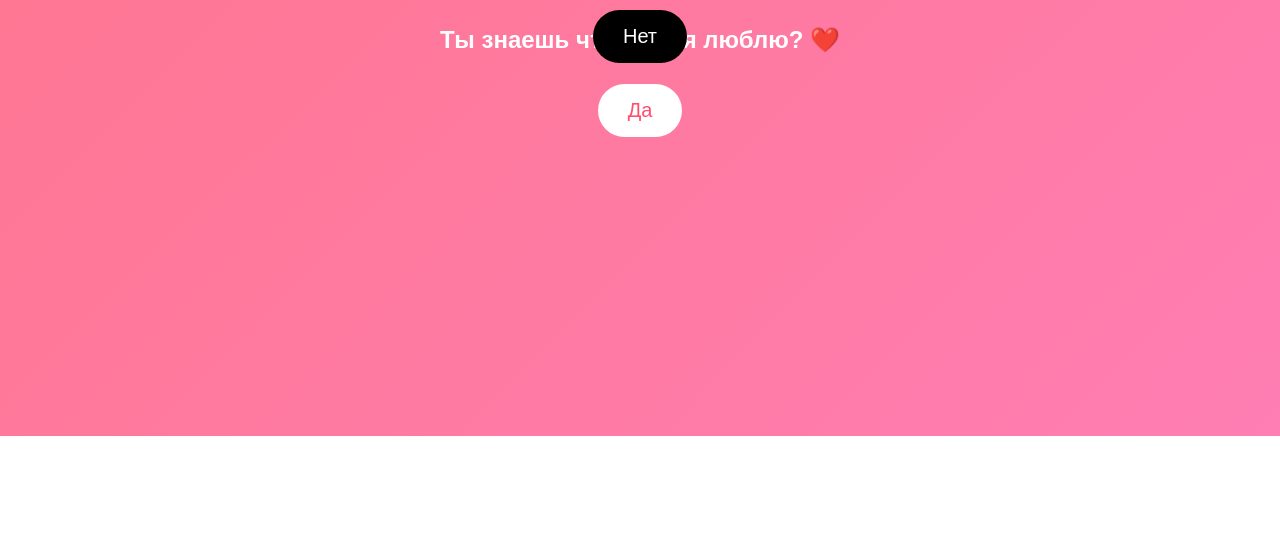
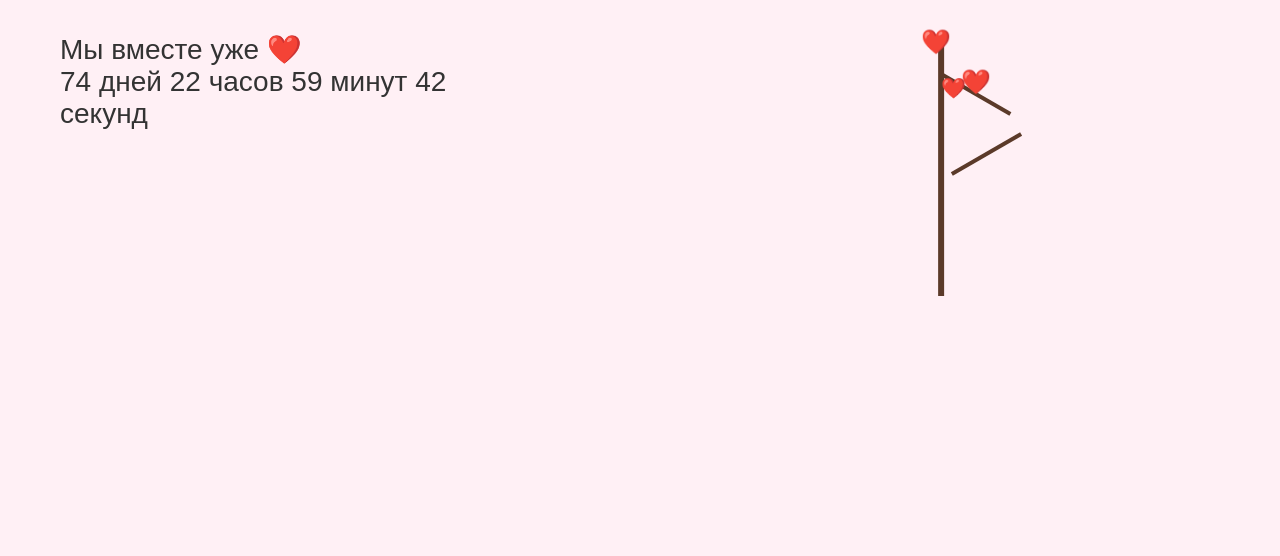
Before and after one commit to m0nt111/love-site, a plain HTML site: page index.html in a window 1280 px wide. Shown: the part 364-920 px from the top of the page. Before the commit the page ends 800 px from the top, so only its background shows below. Drawn offline with Linux system fonts and the light colour scheme.

Commit message:
Update index.html

```diff
--- a/index.html
+++ b/index.html
@@ -1,83 +1,266 @@
 <!DOCTYPE html>
-<html>
+<html lang="ru">
 <head>
 <meta charset="UTF-8">
-<title>Для моей любимой ❤️</title>
+<title>8 марта ❤️</title>
 
 <style>
 
 body{
 margin:0;
-height:100vh;
-display:flex;
-flex-direction:column;
-justify-content:center;
-align-items:center;
+background:#fff0f5;
 font-family:Arial;
-background:linear-gradient(135deg,#ff758c,#ff7eb3);
-color:white;
-text-align:center;
 overflow:hidden;
 }
 
-button{
-padding:15px 30px;
-font-size:20px;
-border:none;
-border-radius:30px;
-margin:10px;
-cursor:pointer;
+.container{
+display:flex;
+height:100vh;
+align-items:center;
+justify-content:space-between;
+padding:60px;
 }
 
-#yes{
-background:white;
-color:#ff4d6d;
+/* текст слева */
+
+.left{
+width:40%;
+color:#333;
 }
 
-#no{
-background:black;
-color:white;
-position:absolute;
+#timer{
+font-size:28px;
+margin-bottom:30px;
 }
 
-#message{
-display:none;
-font-size:28px;
-margin-top:30px;
+#text{
+font-size:22px;
+line-height:1.6;
+}
+
+/* дерево */
+
+.right{
+position:relative;
+width:60%;
+height:100%;
+display:flex;
+align-items:center;
+justify-content:center;
+}
+
+.tree{
+position:relative;
+width:200px;
+height:400px;
+transform-origin:bottom;
+animation:moveTree 3s forwards;
+animation-delay:4s;
+}
+
+/* ствол */
+
+.trunk{
+position:absolute;
+bottom:0;
+left:50%;
+width:6px;
+height:0;
+background:#5b3a29;
+transform:translateX(-50%);
+animation:growTrunk 2s forwards;
+}
+
+/* ветки */
+
+.branch{
+position:absolute;
+width:80px;
+height:4px;
+background:#5b3a29;
+opacity:0;
+}
+
+.branch.left{
+bottom:160px;
+left:50%;
+transform-origin:right;
+transform:rotate(-30deg);
+animation:showBranch 1s forwards;
+animation-delay:2s;
+}
+
+.branch.right{
+bottom:220px;
+left:50%;
+transform-origin:left;
+transform:rotate(30deg);
+animation:showBranch 1s forwards;
+animation-delay:2.5s;
+}
+
+/* сердечки */
+
+.heart{
+position:absolute;
+font-size:24px;
+opacity:0;
+}
+
+.heart1{
+bottom:240px;
+left:40%;
+animation:showHeart 1s forwards;
+animation-delay:3s;
+}
+
+.heart2{
+bottom:200px;
+left:60%;
+animation:showHeart 1s forwards;
+animation-delay:3.3s;
+}
+
+/* падающие сердечки */
+
+.fall{
+position:absolute;
+font-size:20px;
+left:50%;
+top:180px;
+animation:fall 4s infinite;
+animation-delay:5s;
+}
+
+/* анимации */
+
+@keyframes growTrunk{
+0%{height:0}
+100%{height:260px}
+}
+
+@keyframes showBranch{
+to{opacity:1}
+}
+
+@keyframes showHeart{
+to{opacity:1}
+}
+
+@keyframes moveTree{
+to{transform:translateX(120px)}
+}
+
+@keyframes fall{
+0%{
+transform:translate(0,0);
+opacity:1;
+}
+100%{
+transform:translate(-250px,250px);
+opacity:0;
+}
 }
 
 </style>
+</head>
 
-</head>
 
 <body>
 
-<h1>С 8 марта 🌸</h1>
-<h2>Ты знаешь что я тебя люблю? ❤️</h2>
+<div class="container">
 
-<button id="yes" onclick="show()">Да</button>
-<button id="no" onmouseover="move()">Нет</button>
+<div class="left">
 
-<div id="message">
-💌
-Ты самая прекрасная девушка
-Спасибо что ты есть в моей жизни
+<div id="timer"></div>
 
-❤️ Я тебя люблю ❤️
+<div id="text"></div>
+
 </div>
+
+
+<div class="right">
+
+<div class="tree">
+
+<div class="trunk"></div>
+
+<div class="branch left"></div>
+<div class="branch right"></div>
+
+<div class="heart heart1">❤️</div>
+<div class="heart heart2">❤️</div>
+
+<div class="fall">❤️</div>
+
+</div>
+
+</div>
+
+</div>
+
 
 <script>
 
-function show(){
-document.getElementById("message").style.display="block";
+/* таймер отношений */
+
+const startDate = new Date("2025-12-22T00:00:00");
+
+function updateTimer(){
+
+const now = new Date();
+
+let diff = now - startDate;
+
+let days = Math.floor(diff / (1000*60*60*24));
+let hours = Math.floor(diff / (1000*60*60) % 24);
+let minutes = Math.floor(diff / (1000*60) % 60);
+let seconds = Math.floor(diff / 1000 % 60);
+
+document.getElementById("timer").innerHTML =
+`Мы вместе уже ❤️<br>
+${days} дней ${hours} часов ${minutes} минут ${seconds} секунд`;
+
 }
 
-function move(){
-const btn=document.getElementById("no");
+setInterval(updateTimer,1000);
 
-btn.style.left=Math.random()*80+"vw";
-btn.style.top=Math.random()*80+"vh";
+
+
+/* печатающийся текст */
+
+const message = `С 8 марта ❤️
+
+Ты самый дорогой человек
+в моей жизни.
+
+Я очень рад,
+что именно тебя встретил
+22 декабря.
+
+Спасибо за твою улыбку,
+за твою заботу
+и за то что ты рядом.
+
+Я тебя очень люблю ❤️`;
+
+let i = 0;
+
+function typing(){
+
+if(i < message.length){
+
+document.getElementById("text").innerHTML += message.charAt(i);
+
+i++;
+
+setTimeout(typing,50);
+
 }
+
+}
+
+setTimeout(typing,6000);
 
 </script>
 
```
